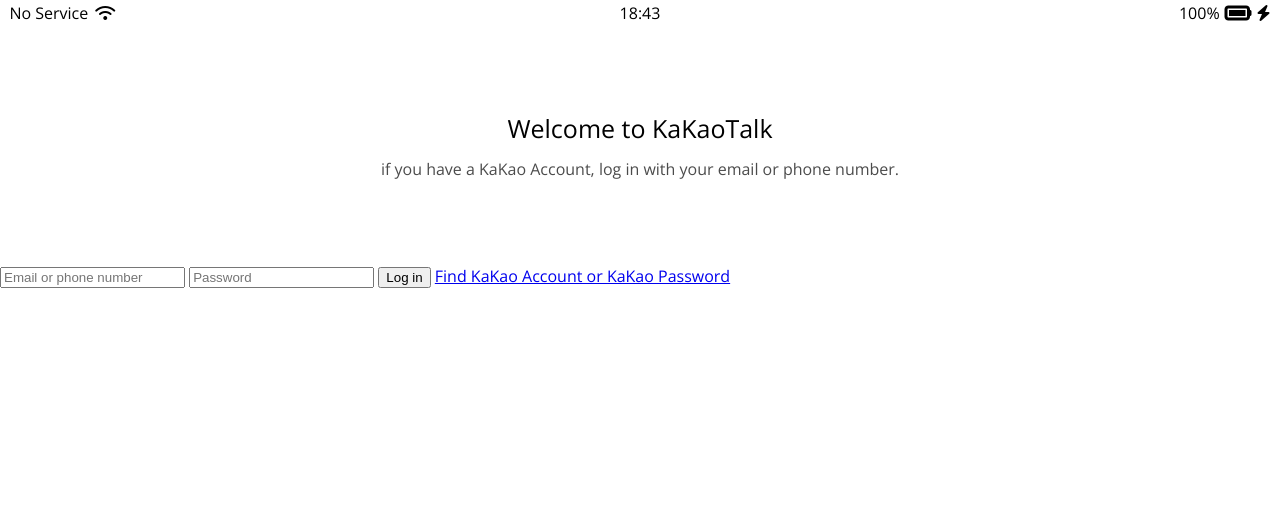
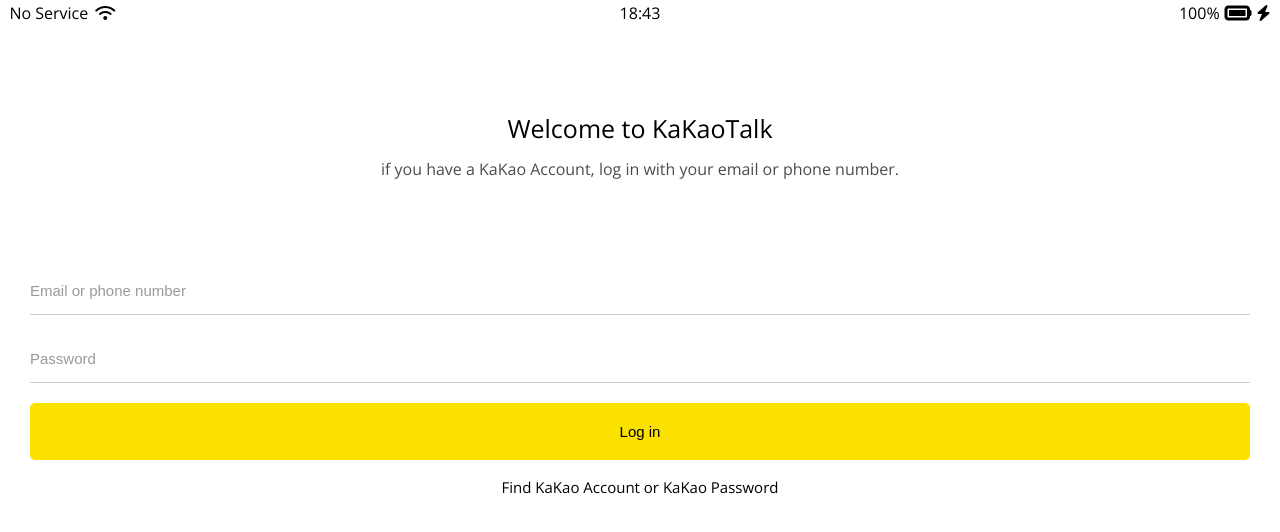
Before and after one commit to Haribo947345/kokoa-clone-2022, a plain HTML site: page index.html in a window 1280 px wide. Drawn offline with nearby package versions, Linux system fonts and the light colour scheme.

Commit message:
login form uadate

```diff
--- a/css/reset.css
+++ b/css/reset.css
@@ -127,3 +127,6 @@ table {
   border-collapse: collapse;
   border-spacing: 0;
 }
+input:focus {
+  outline: none;
+}
--- a/css/styles.css
+++ b/css/styles.css
@@ -1,6 +1,7 @@
 @import url("https://fonts.googleapis.com/css2?family=Open+Sans:wght@400;600&display=swap");
 @import "reset.css";
 @import "status-bar.css";
+@import "variables.css";
 
 body {
   font-family: "Open Sans", sans-serif;
@@ -23,3 +24,43 @@ body {
   width: 60%;
   opacity: 0.7;
 }
+
+#login-form {
+  display: flex;
+  flex-direction: column;
+  margin: 0px 30px;
+}
+
+#login-form input {
+  border: none;
+  padding: 15px 0px;
+  font-size: 15px;
+  margin-bottom: 20px;
+}
+
+#login-form input::placeholder {
+  color: rgba(0, 0, 0, 0.4);
+}
+
+#login-form input:not([type="submit"]) {
+  border-bottom: 1px solid rgba(0, 0, 0, 0.2);
+  transition: border-color 0.3s ease-in-out;
+}
+
+#login-form input:focus {
+  border-color: var(--yellow);
+}
+
+#login-form input[type="submit"] {
+  background-color: var(--yellow);
+  cursor: pointer;
+  padding: 20px 0px;
+  border-radius: 5px;
+}
+
+#login-form a {
+  text-align: center;
+  text-decoration: none;
+  color: inherit;
+  font-size: 15px;
+}
--- /dev/null
+++ b/css/variables.css
@@ -0,0 +1,3 @@
+:root {
+  --yellow: #fae100;
+}
```
